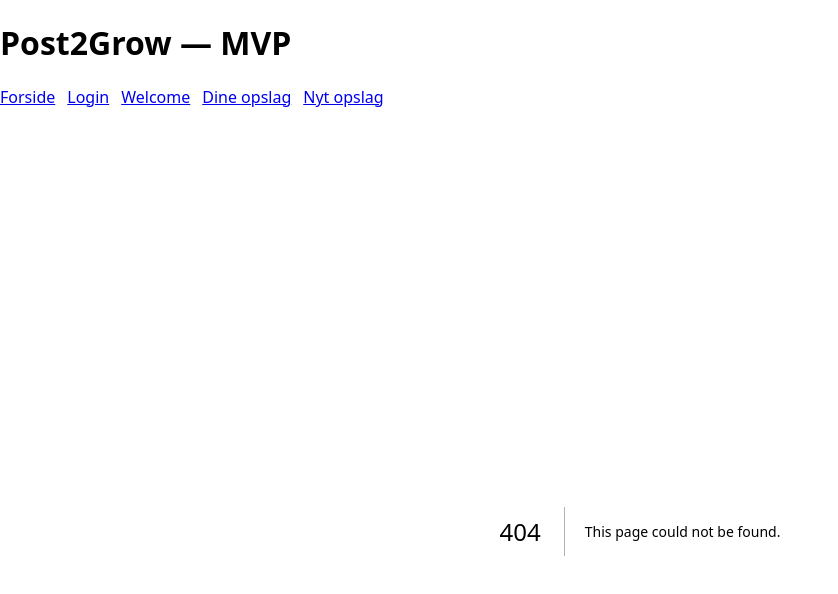
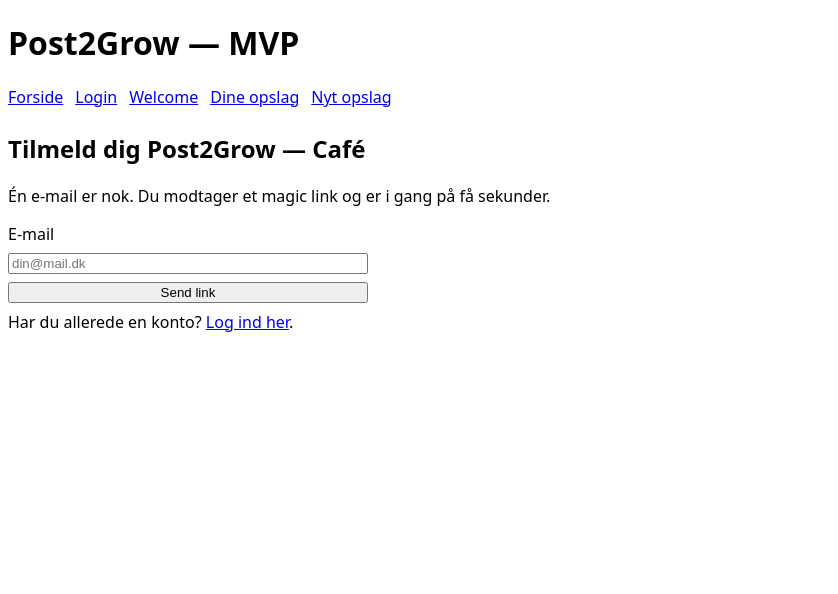
Before and after one commit to obe2904-dev/p2g-app, a Next.js app: page /signup in a window 1280 px wide. Before the commit this address had no page. Shown: the top 594 px of the page, without its empty margins (0-838 px from the left). Built offline with nearby package versions, Linux system fonts and the light colour scheme; no server answers.

Commit message:
Create page.tsx

```diff
--- /dev/null
+++ b/app/signup/page.tsx
@@ -0,0 +1,35 @@
+'use client';
+import { useState } from 'react';
+import { supabase } from '@/lib/supabaseClient';
+
+export default function SignupPage() {
+  const [email, setEmail] = useState('');
+  const [status, setStatus] = useState<string | null>(null);
+
+  async function sendLink(e: React.FormEvent) {
+    e.preventDefault();
+    setStatus('Sender link...');
+    const { error } = await supabase.auth.signInWithOtp({
+      email,
+      options: {
+        emailRedirectTo: typeof window !== 'undefined' ? `${window.location.origin}/welcome` : undefined,
+      },
+    });
+    if (error) setStatus('Fejl: ' + error.message);
+    else setStatus('Tjek din mail for login-link.');
+  }
+
+  return (
+    <main>
+      <h2>Tilmeld dig Post2Grow — Café</h2>
+      <p>Én e-mail er nok. Du modtager et magic link og er i gang på få sekunder.</p>
+      <form onSubmit={sendLink} style={{ display: 'grid', gap: 8, maxWidth: 360 }}>
+        <label>E-mail</label>
+        <input type="email" required value={email} onChange={(e)=>setEmail(e.target.value)} placeholder="din@mail.dk"/>
+        <button type="submit">Send link</button>
+      </form>
+      {status && <p>{status}</p>}
+      <p style={{ marginTop: 8 }}>Har du allerede en konto? <a href="/login">Log ind her</a>.</p>
+    </main>
+  );
+}
```
